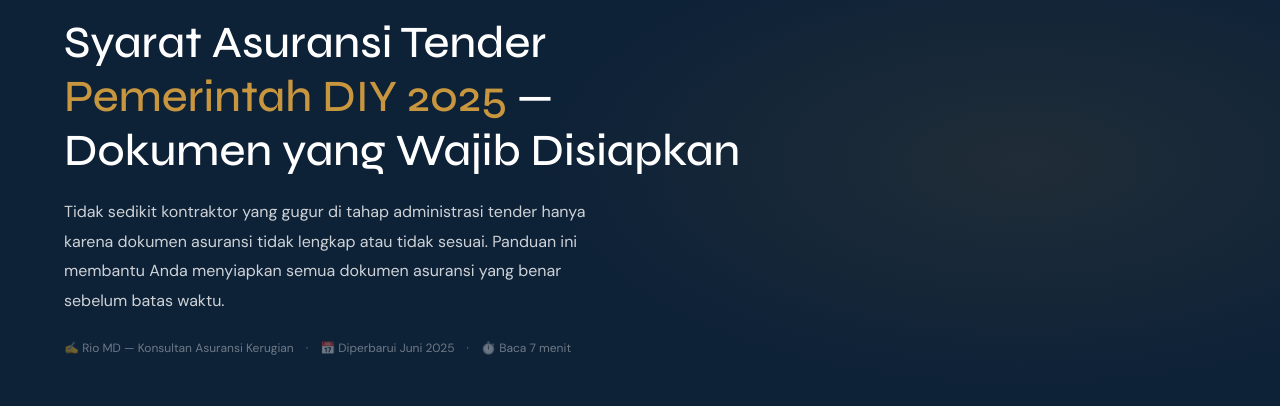
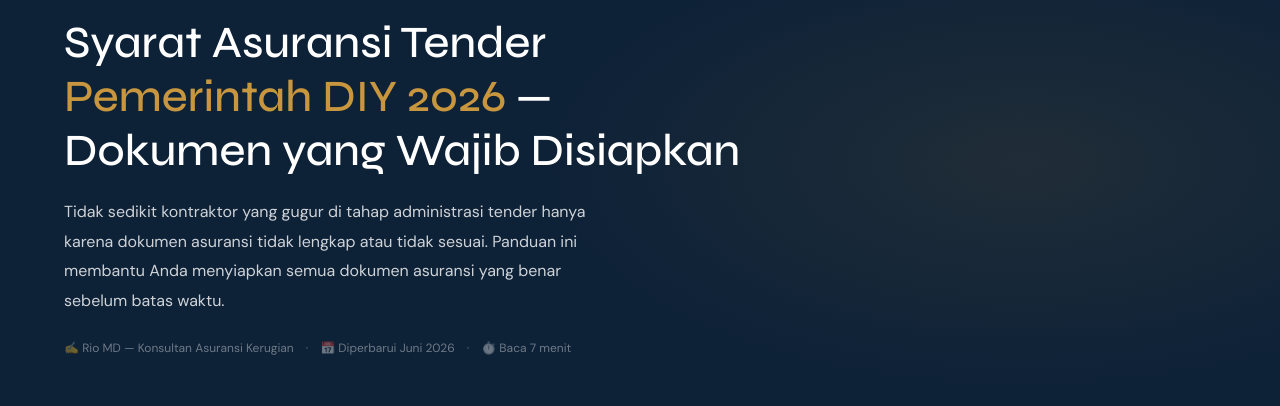
Before and after one commit to Rio2612/Jogjaasuransi, a Next.js app: page /artikel/syarat-asuransi-tender-pemerintah-diy in a window 1280 px wide. Shown: the part 275-681 px from the top of the page. Built offline with nearby package versions, Linux system fonts and the light colour scheme; no server answers.

Commit message:
Update page.tsx

```diff
--- a/src/app/artikel/syarat-asuransi-tender-pemerintah-diy/page.tsx
+++ b/src/app/artikel/syarat-asuransi-tender-pemerintah-diy/page.tsx
@@ -10,16 +10,16 @@ import Footer from "@/components/sections/Footer";
 import { KONTAK } from "@/lib/data";
 
 export const metadata: Metadata = {
-  title: "Syarat Asuransi Tender Pemerintah DIY 2025 – Dokumen CAR yang Wajib Ada | Asuransi Jogja",
+  title: "Syarat Asuransi Tender Pemerintah DIY 2026 – Dokumen CAR yang Wajib Ada | Asuransi Jogja",
   description:
-    "Panduan lengkap dokumen asuransi yang wajib dilampirkan dalam tender pemerintah DIY 2025. Contractor All Risk (CAR), Surety Bond, dan endorsement khusus. Proses cepat 1–3 hari kerja.",
+    "Panduan lengkap dokumen asuransi yang wajib dilampirkan dalam tender pemerintah DIY 2026. Contractor All Risk (CAR), Surety Bond, dan endorsement khusus. Proses cepat 1–3 hari kerja.",
   keywords:
     "syarat asuransi tender pemerintah DIY, dokumen CAR tender yogyakarta, asuransi wajib kontraktor pemerintah, certificate of insurance tender DIY, asuransi CAR APBD yogyakarta",
   alternates: {
     canonical: "https://asuransijogja.biz.id/artikel/syarat-asuransi-tender-pemerintah-diy",
   },
   openGraph: {
-    title: "Syarat Asuransi Tender Pemerintah DIY 2025",
+    title: "Syarat Asuransi Tender Pemerintah DIY 2026",
     description: "Dokumen asuransi CAR dan Surety Bond yang wajib ada saat mengikuti tender APBN/APBD di Yogyakarta.",
     url: "https://asuransijogja.biz.id/artikel/syarat-asuransi-tender-pemerintah-diy",
     type: "article",
@@ -39,12 +39,12 @@ const schemaArtikel = {
     },
     {
       "@type": "Article",
-      headline: "Syarat Asuransi Tender Pemerintah DIY 2025",
+      headline: "Syarat Asuransi Tender Pemerintah DIY 2026",
       description: "Dokumen asuransi yang wajib dilampirkan dalam tender pemerintah DIY — CAR, Surety Bond, dan endorsement khusus.",
       author: { "@type": "Person", name: "Rio MD", jobTitle: "Konsultan Asuransi Kerugian" },
       publisher: { "@type": "Organization", name: "Asuransi Jogja", url: "https://asuransijogja.biz.id" },
-      datePublished: "2025-02-01",
-      dateModified: "2025-06-01",
+      datePublished: "2026-02-01",
+      dateModified: "2026-06-01",
       mainEntityOfPage: "https://asuransijogja.biz.id/artikel/syarat-asuransi-tender-pemerintah-diy",
     },
     {
@@ -266,7 +266,7 @@ export default function ArtikelSyaratTender() {
               <span className="text-white/40 text-xs">Panduan Tender</span>
             </div>
             <h1 className="font-heading text-[clamp(1.9rem,3.5vw,3rem)] text-white leading-[1.2] mb-5">
-              Syarat Asuransi Tender<br /><em className="not-italic text-gold">Pemerintah DIY 2025</em> —<br />Dokumen yang Wajib Disiapkan
+              Syarat Asuransi Tender<br /><em className="not-italic text-gold">Pemerintah DIY 2026</em> —<br />Dokumen yang Wajib Disiapkan
             </h1>
             <p className="text-white/80 text-base leading-[1.85] max-w-[540px] mb-6">
               Tidak sedikit kontraktor yang gugur di tahap administrasi tender hanya karena dokumen asuransi tidak lengkap atau tidak sesuai. Panduan ini membantu Anda menyiapkan semua dokumen asuransi yang benar sebelum batas waktu.
@@ -274,7 +274,7 @@ export default function ArtikelSyaratTender() {
             <div className="flex gap-3 text-xs text-white/40 flex-wrap">
               <span>✍️ Rio MD — Konsultan Asuransi Kerugian</span>
               <span>·</span>
-              <span>📅 Diperbarui Juni 2025</span>
+              <span>📅 Diperbarui Juni 2026</span>
               <span>·</span>
               <span>⏱️ Baca 7 menit</span>
             </div>
```
